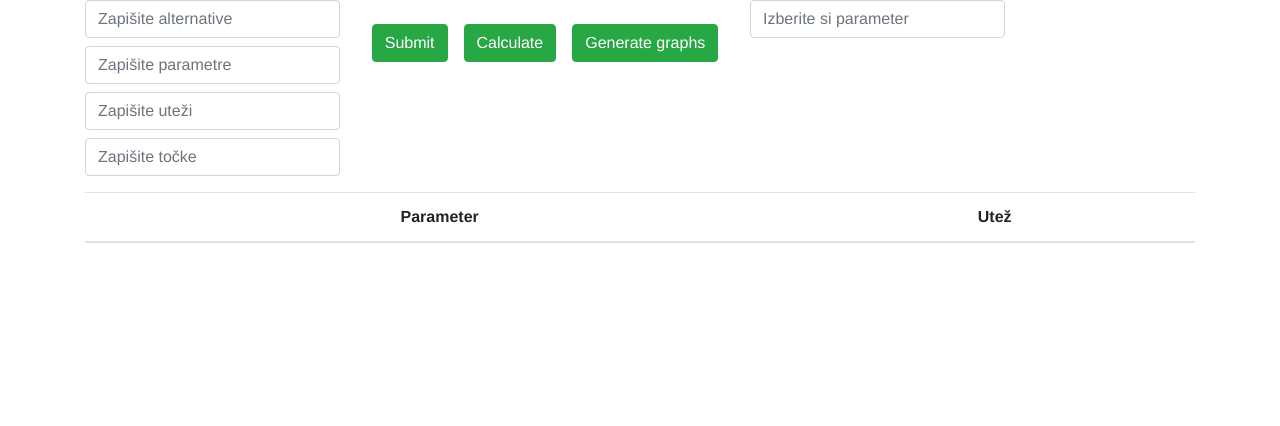
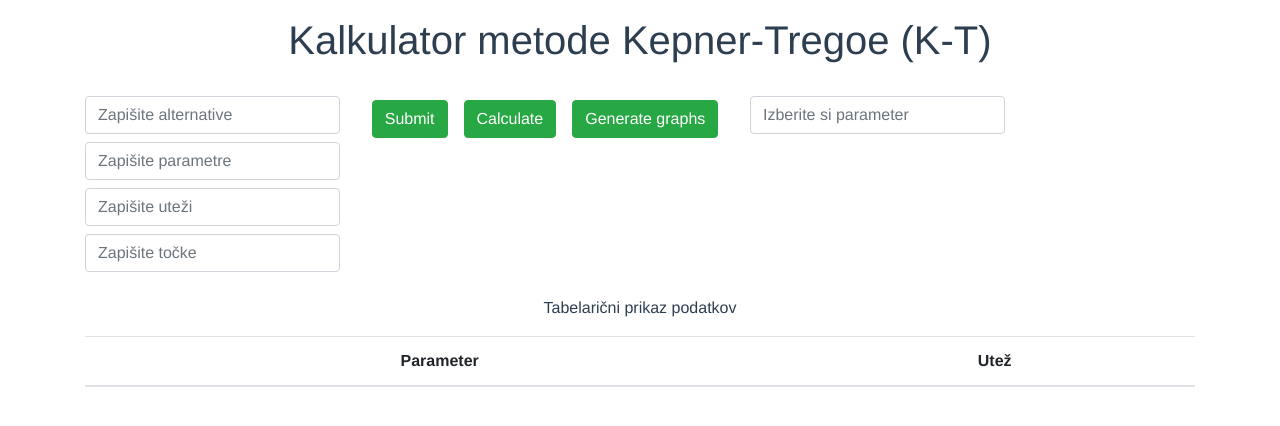
Before and after one commit to AmadejKrepek/WebMethodKT, a Vue app: page / in a window 1280 px wide. Shown: the top 426 px of the page. Built offline with nearby package versions, Linux system fonts and the light colour scheme; what vue3-apexcharts would draw is missing.

Commit message:
Added title

```diff
--- a/src/components/KTMethod.vue
+++ b/src/components/KTMethod.vue
@@ -1,6 +1,11 @@
 <template>
   <div class="container">
-    <div class="row">
+  <div class="row">
+    <div class="col-12 col-lg-12 mt-3">
+      <h1>Kalkulator metode Kepner-Tregoe (K-T)</h1>
+    </div>
+  </div>
+    <div class="row mt-4">
       <div class="col-12 col-lg-3">
         <div class="form-group">
           <input
@@ -29,7 +34,7 @@
           />
         </div>
       </div>
-      <div class="col-12 col-lg-4 mt-4">
+      <div class="col-12 col-lg-4 mt-1">
         <button class="btn btn-success" v-on:click="submitFile()">Submit</button>
         <button class="btn btn-success ml-3" v-on:click="Verify()">Calculate</button>
         <button class="btn btn-success ml-3" v-on:click="Generate()">
@@ -43,6 +48,11 @@
           placeholder="Izberite si parameter"
           v-model="paramSelector"
         />
+      </div>
+    </div>
+    <div class="row mt-2">
+      <div class="col-12 col-lg-12">
+          <p>Tabelarični prikaz podatkov</p>
       </div>
     </div>
     <div class="row">
@@ -117,16 +127,6 @@ export default {
           categories: [1, 2, 3, 4, 5, 6, 7, 8, 9, 10],
         },
       },
-      series: [
-        {
-          name: "series-1",
-          data: [30, 40, 35, 50, 49, 60, 70, 91],
-        },
-        {
-          name: "series-1",
-          data: [10, 70, 35, 50, 49, 60, 70, 91],
-        },
-      ],
     };
   },
   methods: {
@@ -141,7 +141,7 @@ export default {
       this.result = MethodKT.SumAndFindMaxValue(this.point, this.check, this.weight);
       MethodKT.ParameterAndWeight(this.parameter, this.weight);
       this.data = methodKT;
-      //Clear all values
+      //Clear all values after submitting button
       this.alternative = "";
       this.parameter = "";
       this.weight = "";
@@ -156,7 +156,6 @@ export default {
       this.paramArr = MethodKT.GetParamArray();
       this.paramTitle = MethodKT.GetParamTitle();
       this.seriesData = MethodKT.SelectedParam(this.paramSelector);
-      console.log(this.seriesData);
       this.gen = true;
     },
   },
```
